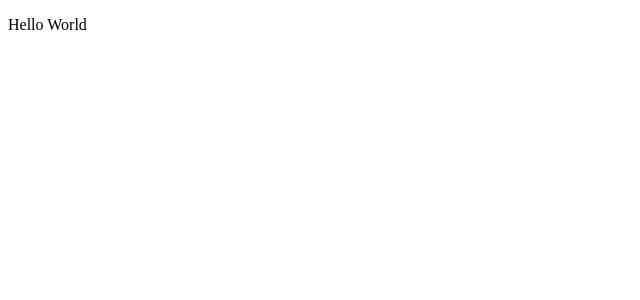
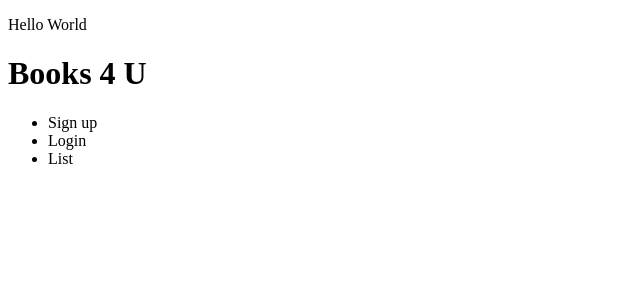
Before and after one commit to MichaelRosado1/Books4U, a React (Create React App) app in the folder frontend/: page / in a window 1280 px wide. Shown: the top 300 px of the page, without its empty margins (0-640 px from the left). Built offline with nearby package versions, Linux system fonts and the light colour scheme.

Commit message:
Backend + header

```diff
--- a/frontend/package.json
+++ b/frontend/package.json
@@ -8,6 +8,7 @@
     "@testing-library/user-event": "^12.8.3",
     "react": "^17.0.2",
     "react-dom": "^17.0.2",
+    "react-router-dom": "^6.0.0",
     "react-scripts": "4.0.3",
     "web-vitals": "^1.1.2"
   },
--- a/frontend/src/App.js
+++ b/frontend/src/App.js
@@ -1,11 +1,13 @@
 import './App.css';
+import Header from './Header.js';
 
 function App() {
   return (
     <div className="App">
       <p>Hello World</p>
+      <Header></Header>
+
     </div>
   );
 }
-
-export default App;
+export default App
--- /dev/null
+++ b/frontend/src/Header.js
@@ -0,0 +1,20 @@
+import React from 'react'
+
+
+function Header() {
+
+	return (
+		<div className='Header'>
+			<h1>Books 4 U</h1>
+			<div className='navbar'>
+				<ul id='nav'>
+					<li>Sign up</li>
+					<li>Login</li>
+					<li>List</li>
+				</ul>
+			</div>
+		</div>
+	);
+}
+
+export default Header;
```
Also changed, not shown: 1 other file (tests, documents, lock files or other folders).
